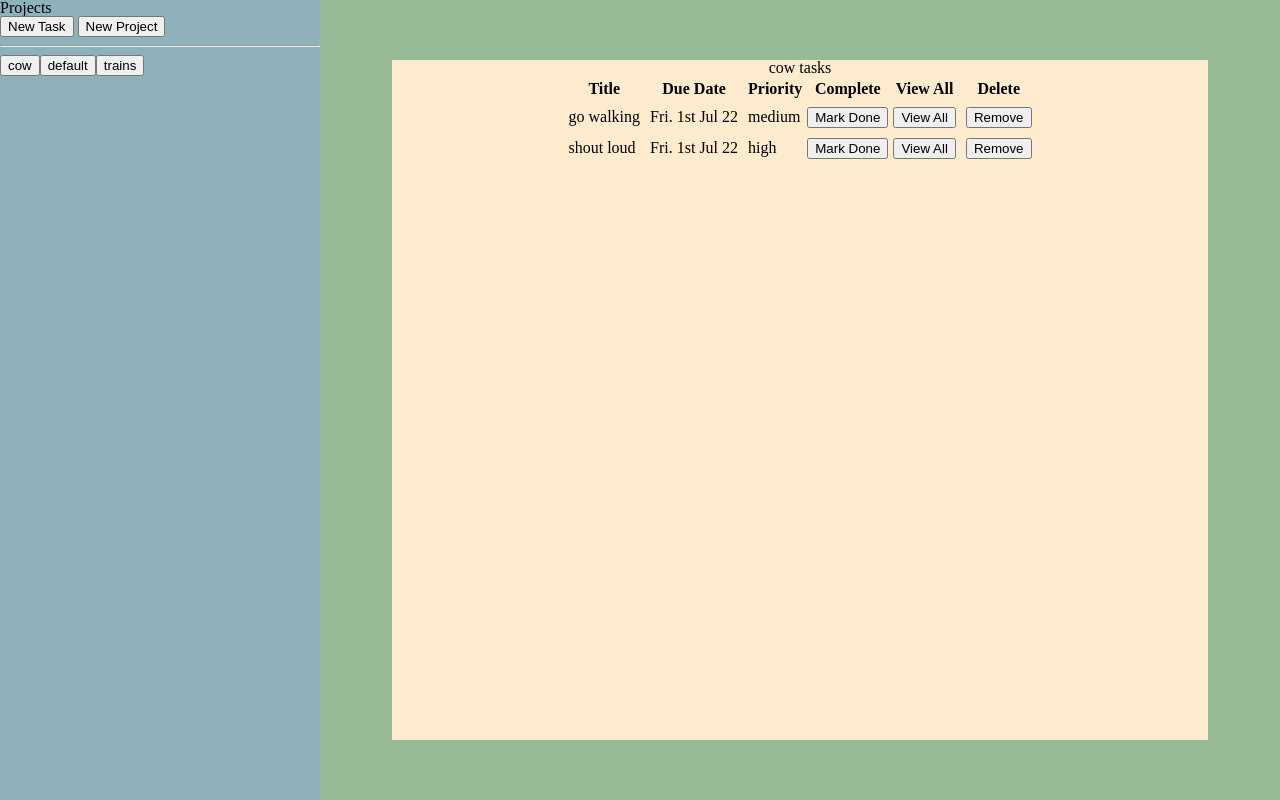
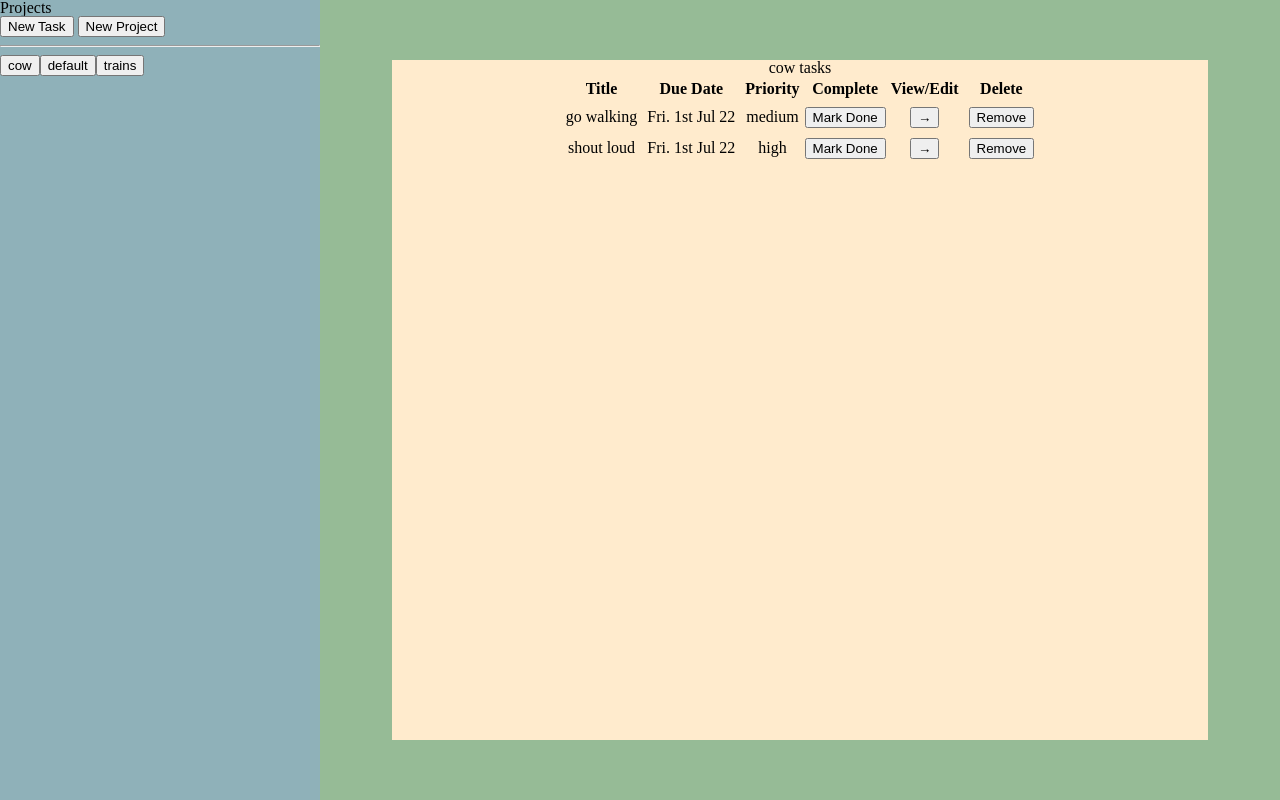
Before and after one commit to ChrisSturgeon/odin-toDo, a website built with webpack: page dist/index.html in a window 1280 px wide. Both pictures are taken after a click on the button "cow". Built offline with nearby package versions, Linux system fonts and the light colour scheme.

Commit message:
Ready to refactor get/return tasks

```diff
--- a/src/domEvents.js
+++ b/src/domEvents.js
@@ -13,8 +13,13 @@ function addTask() {
   var priority = document.getElementById('priority').value;
   var tempTask = task(title, description, project, date, priority);
 
+  var cow = document.getElementById('title').value;
+  console.log(cow);
+
   saveTask(tempTask);
   projectBtns();
+
+
 }
 
 // Generates sidebar project buttons, clearing existing buttons.
@@ -47,11 +52,10 @@ function showTasks() {
   frame.appendChild(header);
 
   var tasks = filterTasks(this.value);
-  console.log(tasks);
 
   const table = document.createElement('table');
   const headerRow = document.createElement('tr');
-  const headers = ['Title', 'Due Date', 'Priority', 'Complete', 'View All', 'Delete'];
+  const headers = ['Title', 'Due Date', 'Priority', 'Complete', 'View/Edit', 'Delete'];
 
   for (var dog of headers) {
     var headerCell = document.createElement('th');
@@ -83,7 +87,7 @@ function showTasks() {
 
     var view = document.createElement('td');
     var viewBtn = document.createElement('button');
-    viewBtn.innerText = 'View All';
+    viewBtn.innerHTML = '&rarr;';
     viewBtn.setAttribute('value', task.title);
     viewBtn.addEventListener('click', showTask);
     view.appendChild(viewBtn);
@@ -95,10 +99,8 @@ function showTasks() {
     var removeBtn = document.createElement('button');
     removeBtn.innerText = "Remove";
     removeBtn.setAttribute('value', task.title)
-    console.log(task.title);
     removeBtn.addEventListener('click', () => {removeItem(removeBtn.value)});
     remove.appendChild(removeBtn);
-
 
     table.appendChild(row);
 
@@ -176,7 +178,7 @@ function showTask() {
   var deleteBtn = document.createElement('button');
   deleteBtn.innerText = 'Remove';
   deleteBtn.setAttribute('value', task.title);
-  deleteBtn.addEventListener('click', removeItem(this.value))
+  deleteBtn.addEventListener('click', removeItem)
   taskBtns.appendChild(deleteBtn);
 
 }
@@ -268,14 +270,12 @@ function editTask() {
   formInputs.appendChild(priorityLabel);
   formInputs.appendChild(priority);
 
-
   form.appendChild(formInputs);
 
   var saveBtn = document.createElement('button');
   saveBtn.innerText = "Add Task"
   saveBtn.addEventListener('click', addTask);
-  saveBtn.addEventListener('click', removeItem(this.value));
-
+  saveBtn.addEventListener('click', () => {removeItem(this.value)});
 
   form.appendChild(saveBtn);
 }
@@ -372,11 +372,9 @@ function newTask() {
   // Submit button
 
   var addBtn = document.createElement('button');
-  addBtn.innerText = "Add Task"
+  addBtn.innerText = "Add Task";
   addBtn.addEventListener('click', addTask);
   form.appendChild(addBtn);
-
-
   main.appendChild(form);
 
 }
--- a/src/storage.js
+++ b/src/storage.js
@@ -1,4 +1,5 @@
 import { format } from 'date-fns'
+
 
 import { task } from './task.js';
 // All functions relating to saving and fetching from localStorage
@@ -43,10 +44,9 @@ function fetchAll() {
 // Filters all stored tasks by provided project name passed by button value.
 function filterTasks(inputName) {
   var allTasks = fetchAll();
-  var projectName = inputName;
   var relatedTasks = [];
   for (var task of allTasks) {
-    if (task.project === projectName) {
+    if (task.project === inputName) {
       relatedTasks.push(task);
       }
     };
@@ -66,8 +66,7 @@ function getProjectNames() {
   return projectNames;
 }
 
-// Mark done
-
+// Toggles task complete/uncomplete
 function complete() {
   var task = JSON.parse(localStorage.getItem(this.value));
   if (task.completed) {
@@ -86,5 +85,4 @@ function removeItem(title) {
 }
 
 
-
 export { saveTask, fetchTask, fetchAll, filterTasks, getProjectNames, complete, removeItem };
--- a/src/style.css
+++ b/src/style.css
@@ -109,6 +109,7 @@ body {
 
 table {
   font-size: 1rem;
+  text-align: center;
 }
 
 th {
```
Also changed, not shown: dist/bundle.js, src/svgs.js (added), 1 other file.
